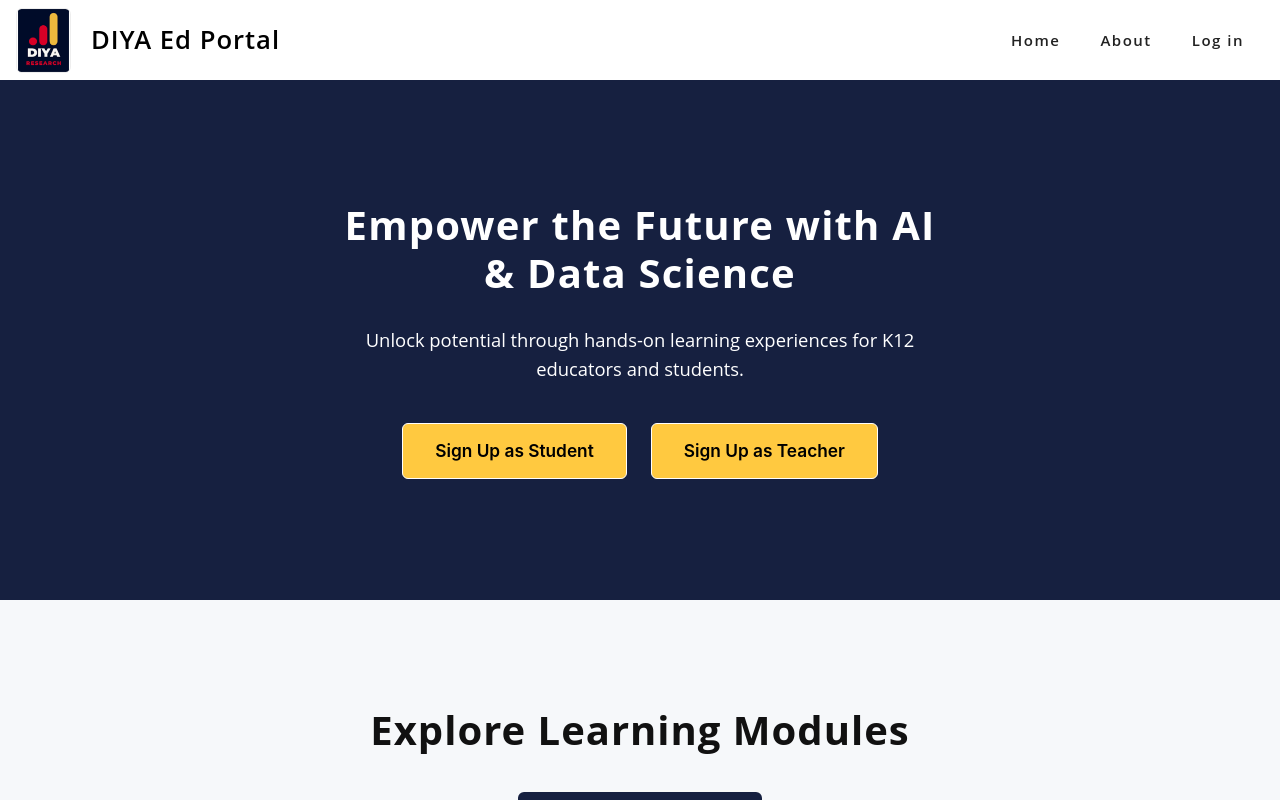
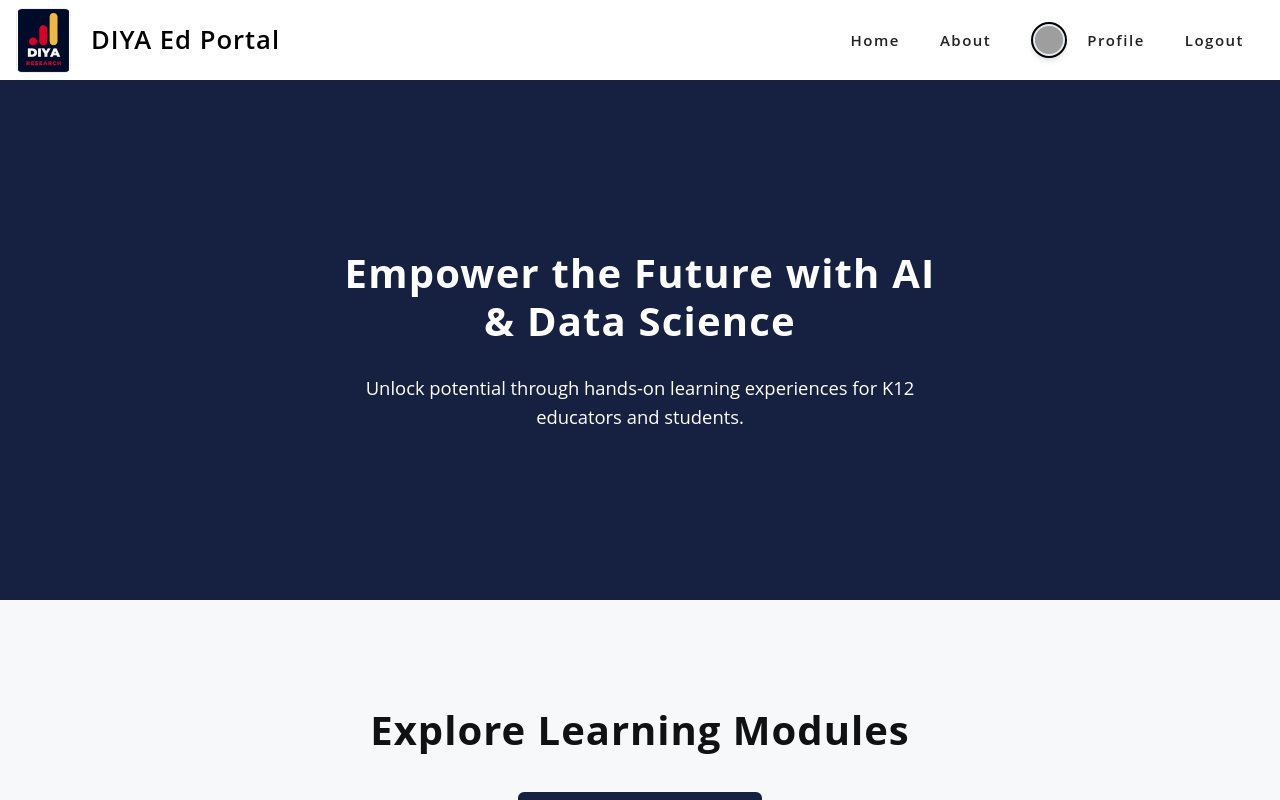
Before and after one commit to diyaresearch/diya-curriculum-portal, a React (Create React App) app in the folder portal-app/: page / in a window 1280 px wide. Shown: the top 800 px of the page. Built offline with nearby package versions, Linux system fonts and the light colour scheme; no server answers; the database is empty; sample sign-in values are in the browser's storage; grey boxes are pictures that could not be loaded.

Commit message:
add role based view and sign up/login features to landing page

```diff
--- a/portal-app/src/components/ExploreModulesSection.jsx
+++ b/portal-app/src/components/ExploreModulesSection.jsx
@@ -63,7 +63,7 @@ function useUserRole() {
       if (firebaseUser) {
         const userDoc = await getDoc(doc(db, "users", firebaseUser.uid));
         if (userDoc.exists()) {
-          setRole(userDoc.data().role);
+          setRole(userDoc.data().role); // <-- use lowercase here
         } else {
           setRole(null);
         }
@@ -821,6 +821,8 @@ const TestimonialsCarousel = () => {
 };
 
 const ExploreModulesSection = () => {
+  const { user, role } = useUserRole();
+
   return (
     <div
       style={{
@@ -1067,8 +1069,9 @@ const ExploreModulesSection = () => {
           </div>
         </div>
       </section>
+      {/* Only show For Teachers if NOT a student */}
+      {(!role || !["student", "consumer"].includes(role)) && (
         <div style={{ width: "100%", marginTop: "-40px" }}>
-        {/* Negative margin removes extra space above For Teachers */}
           <SquareSection
             title="For Teachers"
             description="Unlock powerful tools to enhance your teaching."
@@ -1078,6 +1081,9 @@ const ExploreModulesSection = () => {
             <TeacherRectangles />
           </SquareSection>
         </div>
+      )}
+      {/* Only show For Students if NOT a teacher */}
+      {(!role || !["teacherDefault", "teacherPlus", "admin"].includes(role)) && (
         <div style={{ width: "100%" }}>
           <SquareSection
             title="For Students"
@@ -1088,6 +1094,7 @@ const ExploreModulesSection = () => {
             <StudentRectangles />
           </SquareSection>
         </div>
+      )}
       {/* Add spacing between For Students and Reviews section */}
       <div style={{ height: "60px" }} />
       {/* Testimonials Section */}
--- a/portal-app/src/components/HeroSection.jsx
+++ b/portal-app/src/components/HeroSection.jsx
@@ -1,8 +1,18 @@
-import React from "react";
+import React, { useEffect, useState } from "react";
 import { useNavigate } from 'react-router-dom';
+import { getAuth, onAuthStateChanged } from "firebase/auth";
 
 const HeroSection = () => {
-  const navigate = useNavigate(); // <-- put this here inside component function body
+  const navigate = useNavigate();
+  const [user, setUser] = useState(null);
+
+  useEffect(() => {
+    const auth = getAuth();
+    const unsubscribe = onAuthStateChanged(auth, (firebaseUser) => {
+      setUser(firebaseUser);
+    });
+    return () => unsubscribe();
+  }, []);
 
   return (
     <section
@@ -54,6 +64,7 @@ const HeroSection = () => {
         >
           Unlock potential through hands-on learning experiences for K12 educators and students.
         </p>
+        {!user && (
           <div
             style={{
               display: "flex",
@@ -65,7 +76,7 @@ const HeroSection = () => {
               style={{
                 background: "#FFC940",
                 color: "#000",
-              border: "1px solid #fff", // Thinner border
+                border: "1px solid #fff",
                 borderRadius: "6px",
                 padding: "14px 32px",
                 fontSize: "1.08rem",
@@ -77,12 +88,11 @@ const HeroSection = () => {
             >
               Sign Up as Student
             </button>
-
             <button
               style={{
                 background: "#FFC940",
                 color: "#000",
-              border: "1px solid #fff", // Thinner border
+                border: "1px solid #fff",
                 borderRadius: "6px",
                 padding: "14px 32px",
                 fontSize: "1.08rem",
@@ -95,6 +105,7 @@ const HeroSection = () => {
               Sign Up as Teacher
             </button>
           </div>
+        )}
       </div>
     </section>
   );
--- a/portal-app/src/components/Navbar.jsx
+++ b/portal-app/src/components/Navbar.jsx
@@ -1,25 +1,26 @@
-import React from "react";
-import { useState } from "react";
+import React, { useState, useEffect } from "react";
 import useUserData from "../hooks/useUserData";
 import logo from "../assets/DIYA_Logo.png";
 import axios from "axios";
 import {
+  getAuth,
   signInWithPopup,
   GoogleAuthProvider,
+  signOut,
 } from "firebase/auth";
+import { doc, getDoc } from "firebase/firestore";
+import { db } from "../firebase/firebaseConfig";
 import { auth } from "../firebase/firebaseConfig";
-import Modal from "react-modal";
-import { useNavigate } from "react-router-dom";
+import { useNavigate, useLocation } from "react-router-dom";
 import defaultUserIcon from "../assets/default_user_icon.png";
 
 // Define the users collection
 const SCHEMA_QUALIFIER = `${process.env.REACT_APP_DATABASE_SCHEMA_QUALIFIER}`;
-const TABLE_USERS =  SCHEMA_QUALIFIER + "users";
-
-console.log('table users is', TABLE_USERS)
+const TABLE_USERS = SCHEMA_QUALIFIER + "users";
 
 const Navbar = () => {
-  const { user, userData, handleGoogleAuth, handleSignOut, refreshUserData, authError, setAuthError } = useUserData();
+  const { user: contextUser, userData, handleGoogleAuth, handleSignOut, refreshUserData, authError, setAuthError } = useUserData();
+  const [user, setUser] = useState(null);
   const [isSignUpModalOpen, setIsSignUpModalOpen] = useState(false);
   const [formData, setFormData] = useState({
     firstName: "",
@@ -29,6 +30,28 @@ const Navbar = () => {
     jobTitle: "",
     subjects: "",
   });
+  const [errorMsg, setErrorMsg] = useState(null);
+
+  const navigate = useNavigate();
+  const location = useLocation();
+
+  // Listen for auth state changes
+  useEffect(() => {
+    const auth = getAuth();
+    const unsubscribe = auth.onAuthStateChanged((firebaseUser) => {
+      setUser(firebaseUser);
+    });
+    return () => unsubscribe();
+  }, []);
+
+  // Show popup if query param is present
+  useEffect(() => {
+    const params = new URLSearchParams(location.search);
+    if (params.get("showSignUpPopup") === "1") {
+      setErrorMsg(renderSignUpError());
+    }
+    // eslint-disable-next-line
+  }, [location.search]);
 
   const handleChange = (e) => {
     setFormData({ ...formData, [e.target.name]: e.target.value });
@@ -36,17 +59,12 @@ const Navbar = () => {
 
   const handleSignUpSubmit = async (e) => {
     e.preventDefault();
-
     try {
-      // Authenticate the user with Google
       const provider = new GoogleAuthProvider();
       provider.setCustomParameters({ prompt: "select_account" });
-
       const result = await signInWithPopup(auth, provider);
       const user = result.user;
       const token = await user.getIdToken();
-
-      // Register user profile in the backend with the token
       const response = await axios.post(
         `${process.env.REACT_APP_SERVER_ORIGIN_URL}/api/user/register`,
         {
@@ -63,7 +81,6 @@ const Navbar = () => {
           headers: { Authorization: `Bearer ${token}` },
         }
       );
-
       if (response.status === 201) {
         setIsSignUpModalOpen(false);
         refreshUserData();
@@ -79,16 +96,87 @@ const Navbar = () => {
     }
   };
 
-  const closeAuthErrorModal = () => {
-    setAuthError(""); // Clear the error when closing the modal
+  // Render the error popup content
+  function renderSignUpError() {
+    return (
+      <div>
+        No account exists for this Google account.
+        <div style={{ marginTop: 24, display: "flex", flexDirection: "column", gap: 12 }}>
+          <a href="/student-signup" style={{ textDecoration: "none" }}>
+            <button
+              style={{
+                width: "100%",
+                background: "#2563eb",
+                color: "#fff",
+                border: "none",
+                borderRadius: 6,
+                padding: "12px 0",
+                fontWeight: 600,
+                fontSize: "1rem",
+                cursor: "pointer",
+                marginBottom: 8
+              }}
+            >
+              Sign Up as Student
+            </button>
+          </a>
+          <a href="/teacher-signup" style={{ textDecoration: "none" }}>
+            <button
+              style={{
+                width: "100%",
+                background: "#162040",
+                color: "#fff",
+                border: "none",
+                borderRadius: 6,
+                padding: "12px 0",
+                fontWeight: 600,
+                fontSize: "1rem",
+                cursor: "pointer"
+              }}
+            >
+              Sign Up as Teacher
+            </button>
+          </a>
+        </div>
+      </div>
+    );
+  }
+
+  // Remove the query param and close popup
+  const closeErrorPopup = () => {
+    setErrorMsg(null);
+    const params = new URLSearchParams(location.search);
+    params.delete("showSignUpPopup");
+    navigate({ search: params.toString() }, { replace: true });
   };
 
-  const navigate = useNavigate();
   const handleProfileClick = () => {
     navigate("/user-profile");
   };
 
+  // Google login handler with Firestore check
+  const handleGoogleLogin = async () => {
+    setErrorMsg("");
+    const auth = getAuth();
+    const provider = new GoogleAuthProvider();
+    try {
+      const result = await signInWithPopup(auth, provider);
+      const user = result.user;
+      const userDoc = await getDoc(doc(db, "users", user.uid));
+      if (!userDoc.exists()) {
+        await signOut(auth);
+        // Add query param so popup persists on back
+        navigate("?showSignUpPopup=1", { replace: false });
+        setErrorMsg(renderSignUpError());
+      }
+      // else: proceed as normal
+    } catch (error) {
+      setErrorMsg(error.message);
+    }
+  };
+
   return (
+    <>
       <nav
         style={{ width: "100%", backgroundColor: "#fff", minHeight: "80px", height: "80px" }}
         className="px-4 flex justify-between items-center shadow"
@@ -111,7 +199,7 @@ const Navbar = () => {
             style={{
               fontSize: "1.6rem",
               fontWeight: "600",
-            color: "#000", // Make the text black
+              color: "#000",
               fontFamily: "Open Sans, sans-serif",
               letterSpacing: "1px"
             }}
@@ -127,7 +215,7 @@ const Navbar = () => {
             className="hover:underline"
             style={{
               fontSize: "15px",
-            fontWeight: "600", // Made bolder
+              fontWeight: "600",
               fontFamily: "Open Sans, sans-serif",
               letterSpacing: "1.5px",
               textUnderlineOffset: "20px",
@@ -149,7 +237,7 @@ const Navbar = () => {
             className="hover:underline"
             style={{
               fontSize: "15px",
-            fontWeight: "600", // Made bolder
+              fontWeight: "600",
               fontFamily: "Open Sans, sans-serif",
               letterSpacing: "1.5px",
               textUnderlineOffset: "20px",
@@ -169,16 +257,16 @@ const Navbar = () => {
           {!user ? (
             <>
               <button
-              onClick={handleGoogleAuth}
+                onClick={handleGoogleLogin}
                 className="hover:underline"
                 style={{
-                fontSize: "15px", // smaller text
-                fontWeight: "600", // Made bolder
+                  fontSize: "15px",
+                  fontWeight: "600",
                   fontFamily: "Open Sans, sans-serif",
                   letterSpacing: "1.5px",
                   textUnderlineOffset: "20px",
                   padding: "0px 20px",
-                color: "#222", // Darker text
+                  color: "#222",
                   background: "none",
                   border: "none",
                   outline: "none",
@@ -195,13 +283,13 @@ const Navbar = () => {
             <>
               <button onClick={handleProfileClick} className="flex items-center space-x-2 hover:underline"
                 style={{
-                fontSize: "15px", // smaller text
-                fontWeight: "600", // Made bolder
+                  fontSize: "15px",
+                  fontWeight: "600",
                   fontFamily: "Open Sans, sans-serif",
                   letterSpacing: "1.5px",
                   textUnderlineOffset: "20px",
                   padding: "0px 20px",
-                color: "#222", // Darker text
+                  color: "#222",
                   background: "none",
                   border: "none",
                   outline: "none",
@@ -214,21 +302,33 @@ const Navbar = () => {
                 <img
                   src={defaultUserIcon}
                   alt="User Profile"
-                className="w-8 h-8 rounded-full border border-gray-300"
+                  className="w-9 h-9 rounded-full border-2 border-black shadow-md mr-3"
+                  style={{
+                    objectFit: "cover",
+                    background: "#e3e8f0",
+                    padding: "2px"
+                  }}
                 />
-              <span className="font-semibold">{userData?.fullName || "Profile"}</span>
+                <span className="font-semibold">
+                  {userData?.fullName || "Profile"}
+                  {userData?.role && (
+                    <span style={{ fontWeight: 400, fontSize: "0.95em" }}>
+                      {" "}({userData.role})
+                    </span>
+                  )}
+                </span>
               </button>
               <button
                 onClick={handleSignOut}
                 className="hover:underline"
                 style={{
-                fontSize: "15px", // smaller text
-                fontWeight: "600", // Made bolder
+                  fontSize: "15px",
+                  fontWeight: "600",
                   fontFamily: "Open Sans, sans-serif",
                   letterSpacing: "1.5px",
                   textUnderlineOffset: "20px",
                   padding: "0px 20px",
-                color: "#222", // Darker text
+                  color: "#222",
                   background: "none",
                   border: "none",
                   outline: "none",
@@ -343,6 +443,57 @@ const Navbar = () => {
           </div>
         )}
       </nav>
+      {/* Error Modal Popup */}
+      {errorMsg && (
+        <div
+          style={{
+            position: "fixed",
+            top: 0, left: 0, right: 0, bottom: 0,
+            background: "rgba(0,0,0,0.45)",
+            zIndex: 9999,
+            display: "flex",
+            alignItems: "center",
+            justifyContent: "center"
+          }}
+        >
+          <div
+            style={{
+              background: "#fff",
+              borderRadius: 16,
+              padding: "40px 32px",
+              minWidth: 340,
+              maxWidth: 400,
+              boxShadow: "0 8px 32px rgba(0,0,0,0.18)",
+              textAlign: "center",
+              position: "relative"
+            }}
+          >
+            <button
+              onClick={closeErrorPopup}
+              style={{
+                position: "absolute",
+                top: 12,
+                right: 18,
+                background: "none",
+                border: "none",
+                fontSize: "1.7rem",
+                color: "#888",
+                cursor: "pointer"
+              }}
+              aria-label="Close"
+            >
+              ×
+            </button>
+            <h2 style={{ color: "#c00", marginBottom: 18, fontWeight: 700, fontSize: "1.4rem" }}>
+              Login Error
+            </h2>
+            <div style={{ color: "#222", fontSize: "1.08rem", marginBottom: 18 }}>
+              {errorMsg}
+            </div>
+          </div>
+        </div>
+      )}
+    </>
   );
 };
 
```
Also changed, not shown: 1 other file (tests, documents, lock files or other folders). Lines whose indentation alone changed are shown as unchanged.
